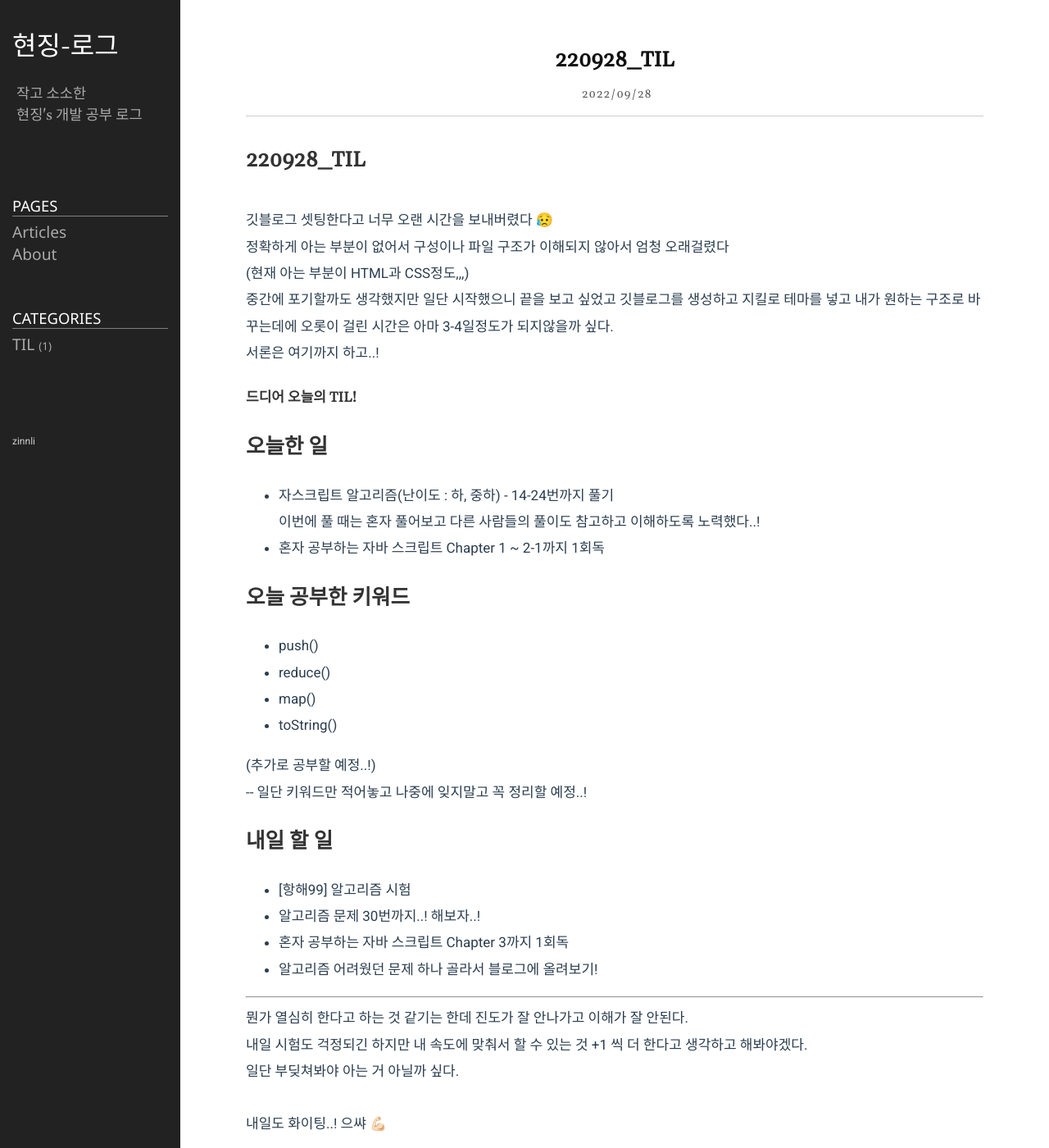
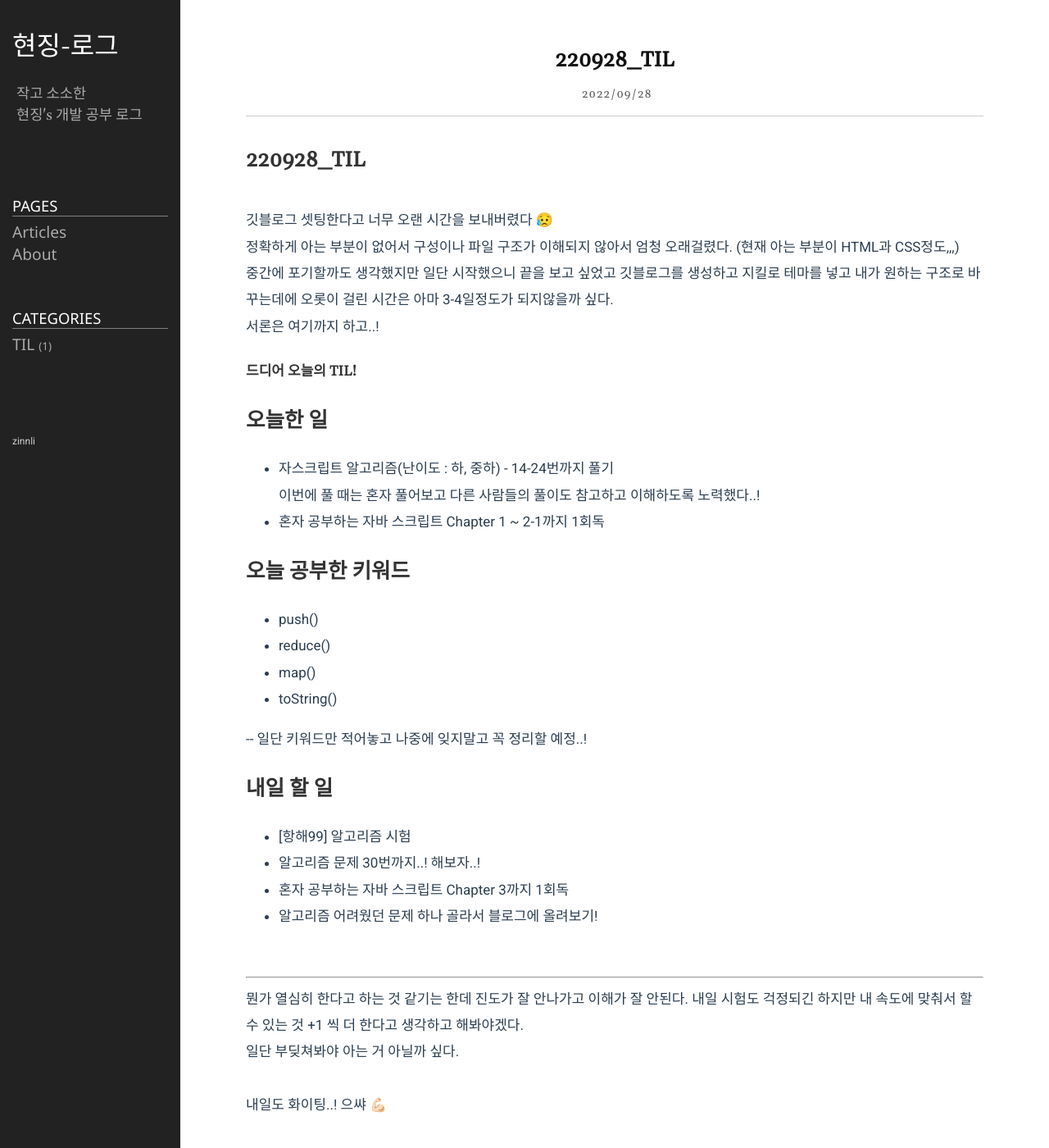
Before and after one commit to zinnli/zinnli.github.io, a Jekyll site: the page built from _posts/2022-09-28-TIL_01.markdown, in a window 1280 px wide and 1400 px high. Shown: the whole window at 82% size. Built offline with Jekyll 4.4.1, drawn with Linux system fonts in a browser that asks for light colours.

Commit message:
220928 깃블로그 수정

```diff
--- a/_posts/2022-09-28-TIL_01.markdown
+++ b/_posts/2022-09-28-TIL_01.markdown
@@ -9,9 +9,7 @@ category: TIL
 <br/>
 깃블로그 셋팅한다고 너무 오랜 시간을 보내버렸다 😥
 
-정확하게 아는 부분이 없어서 구성이나 파일 구조가 이해되지 않아서 엄청 오래걸렸다
-
-(현재 아는 부분이 HTML과 CSS정도,,,)
+정확하게 아는 부분이 없어서 구성이나 파일 구조가 이해되지 않아서 엄청 오래걸렸다. (현재 아는 부분이 HTML과 CSS정도,,,)
 
 중간에 포기할까도 생각했지만 일단 시작했으니 끝을 보고 싶었고 깃블로그를 생성하고 지킬로 테마를 넣고 내가 원하는 구조로 바꾸는데에 오롯이 걸린 시간은 아마 3-4일정도가 되지않을까 싶다.
 
@@ -34,7 +32,6 @@ category: TIL
    - map()
 - toString()
 
-<p>(추가로 공부할 예정..!)</p>
 
 <p>-- 일단 키워드만 적어놓고 나중에 잊지말고 꼭 정리할 예정..!</p>
 
@@ -47,11 +44,11 @@ category: TIL
 - 혼자 공부하는 자바 스크립트 Chapter 3까지 1회독
 - 알고리즘 어려웠던 문제 하나 골라서 블로그에 올려보기!
 
-
+<br/>
 
 <hr>
 
-뭔가 열심히 한다고 하는 것 같기는 한데 진도가 잘 안나가고 이해가 잘 안된다.<br/>내일 시험도 걱정되긴 하지만 내 속도에 맞춰서 할 수 있는 것 +1 씩 더 한다고 생각하고 해봐야겠다. <br/>일단 부딪쳐봐야 아는 거 아닐까 싶다.
+뭔가 열심히 한다고 하는 것 같기는 한데 진도가 잘 안나가고 이해가 잘 안된다. 내일 시험도 걱정되긴 하지만 내 속도에 맞춰서 할 수 있는 것 +1 씩 더 한다고 생각하고 해봐야겠다. <br/>일단 부딪쳐봐야 아는 거 아닐까 싶다.
 
 <br/>
 
```
